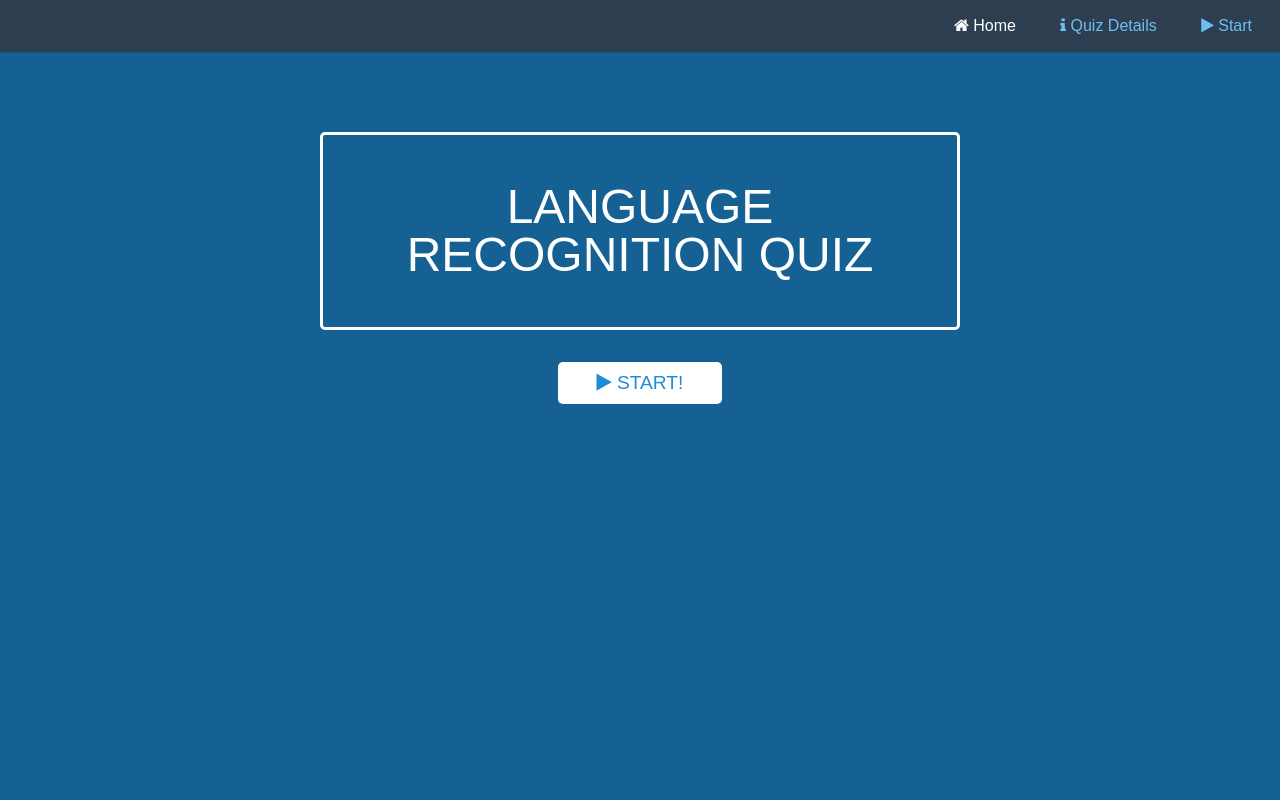
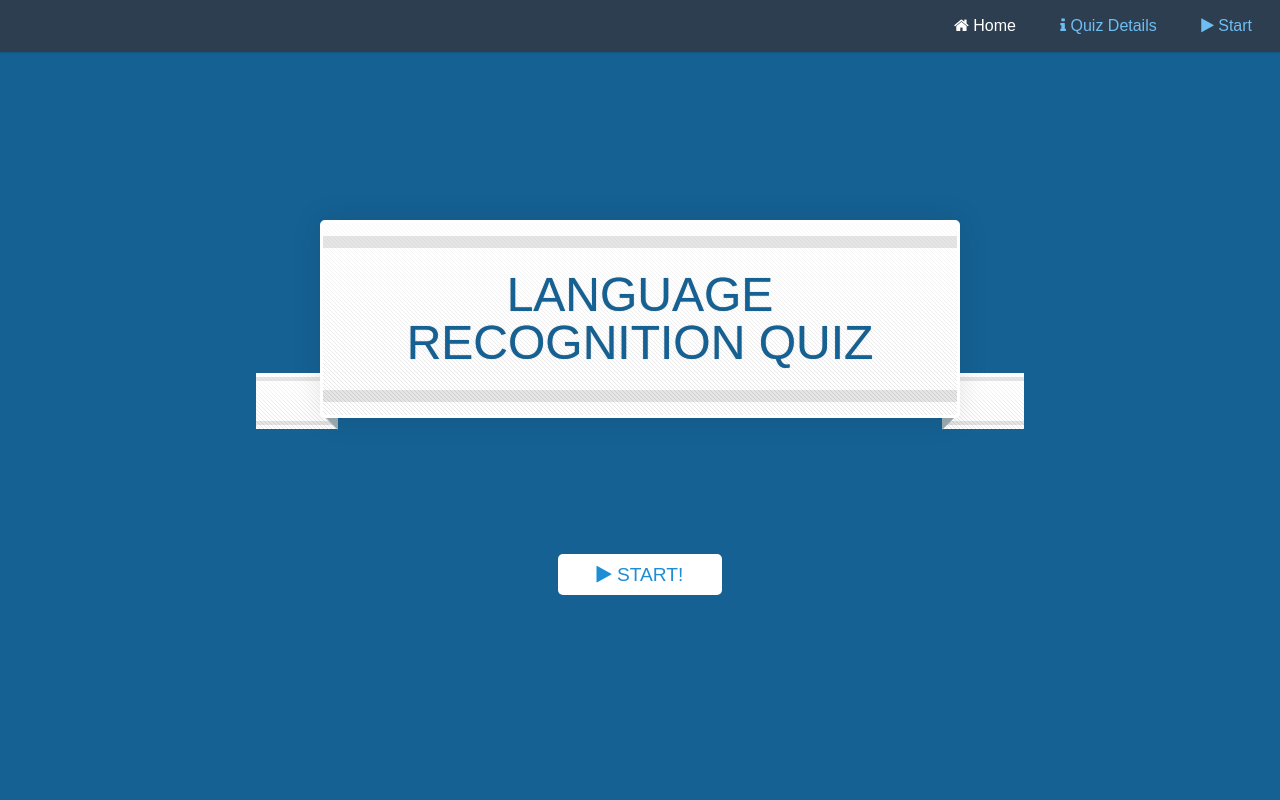
Before and after one commit to RGuinto/App, a plain HTML site: page index.html in a window 1280 px wide. Shown: the top 800 px of the page. Drawn offline with nearby package versions, Linux system fonts and the light colour scheme; some packages are replaced by stand-ins of ours.

Commit message:
Styled the Title

```diff
--- /dev/null
+++ b/css/h1.css
@@ -0,0 +1,99 @@
+/*Code from http://thecodeplayer.com/walkthrough/single-element-pure-css3-double-fold-ribbon */
+
+html, body {height: 100%;}
+
+body {
+	box-shadow: inset 0 0 100px 20px #156193;
+	text-align: center;
+}
+
+h1 {
+	display: inline-block;
+	font-size: 14px;
+	line-height: 28px;
+	color: #156193;
+	text-shadow: 0 0 1px #758890;
+	margin: 120px 0;
+	font-family: arial, verdana;
+	outline: none;
+	padding: 14px 30px;
+	position: relative;
+	text-transform: uppercase;
+	/*A little shadow for 3d effect*/
+	/*Finally another shadow to negate some aspects of the :after element to complete the effect. This drops a shrinked shadow over the :after element with the same color like that of the background. The shadow is shrinked by the same offset amount = 18. And it is moved down by twice the offset amount to cover the entire height of the :after element*/
+	box-shadow:
+		0 0 30px 0 rgba(0, 0, 0, 0.1),
+		0 36px 0 -18px #156193;
+}
+
+/*The ribbon ends*/
+h1:before {
+	content: '';
+	position: absolute;
+	top: 150px;
+	left: -15%;
+	z-index: -1;
+	width: 130%;
+	/*We will be using the triangle logic - 2 sided borders and 0 height. That will create negative triangles on the left and right*/
+	height: 0;
+	border: 28px solid rgba(0, 0, 0, 0);
+	border-left: 28px solid #156193;
+	border-right: 28px solid #156193;
+	/*Same color as the container which is the body in this case*/
+}
+
+/*The after pseudo element will negatve the bottom part of the ribbon completing the effect*/
+h1:after {
+	content: '';
+	width: 100%;
+	height: 0;
+	position: absolute;
+	top: 100%; left: 0;
+	z-index: -1;
+	/*The height of the top border is same as width of the left/right borders for the smoothest effect. The height of the top border is also the same as the offset the :before element has from the top*/
+	border-top: 18px solid #99acb2;
+	border-left: 18px solid transparent;
+	border-right: 18px solid transparent;
+}
+
+h1, h1:before {
+	/*Some cool multi-background - we will use a combination of 4 backgrounds to create a cool effect*/
+	background-image:
+		/*2 grey borders*/
+		linear-gradient(
+			transparent 8%,
+			rgba(0, 0, 0, 0.1) 8%,
+			rgba(0, 0, 0, 0.1) 14%,
+			transparent 14%,
+			transparent 86%,
+			rgba(0, 0, 0, 0.1) 86%,
+			rgba(0, 0, 0, 0.1) 92%,
+			transparent 92%
+		),
+		/*white gloss gradient*/
+		linear-gradient(
+			rgba(255, 255, 255, 0.75),
+			rgba(255, 255, 255, 0)
+		),
+		/*thin stripes*/
+		linear-gradient(
+			45deg,
+			transparent 40%,
+			rgba(0, 0, 0, 0.1) 40%,
+			rgba(0, 0, 0, 0.1) 60%,
+			transparent 60%
+		),
+		/*white base*/
+		linear-gradient(white, white);
+	background-size:
+		cover, /*borders*/
+		cover, /*white gloss*/
+		4px 4px, /*thin stripes*/
+		cover; /*base white*/
+}
+
+h1, h1:before, h1:after {
+	box-sizing: border-box;
+	/*Fix to make the borders appear on the ribbon ends also*/
+	background-origin: border-box;
+}
--- a/index.html
+++ b/index.html
@@ -12,10 +12,12 @@
 		<!--<link rel="stylesheet" href="http://yui.yahooapis.com/pure/0.5.0/grids-responsive-min.css">-->
 		<link rel="stylesheet" href="http://netdna.bootstrapcdn.com/font-awesome/4.0.3/css/font-awesome.css">
 		<!--<link rel="stylesheet" href="bootstrap/dist/css/bootstrap.min.css">-->
-		<link rel="stylesheet" href="css/pure-min.css">
-		<link rel="stylesheet" href="css/grids-responsive-min.css">
-		<link rel="stylesheet" href="css/base-min.css">
-		<link rel="stylesheet" href="css/index.css">
+		<link rel="stylesheet" href="css/pure-min.css" data-noprefix>
+		<link rel="stylesheet" href="css/grids-responsive-min.css" data-noprefix>
+		<link rel="stylesheet" href="css/base-min.css" data-noprefix>
+		<link rel="stylesheet" href="css/index.css" data-noprefix>
+		<link rel="stylesheet" href="css/h1.css">
+		<script src="prefixfree/prefixfree/prefixfree.min.js"></script>
 
 	</head>
 
@@ -39,7 +41,7 @@
 			<div class="splash">
 				<h1 class="splash-head">
 					<div>
-		   				 <iquiz summary="Language Recognition Quiz"></iquiz>
+		   				 <iquiz summary="Language Recognition Quiz" style="color:#156193;"></iquiz>
 					</div>
 				</h1>
 				<p>
```
